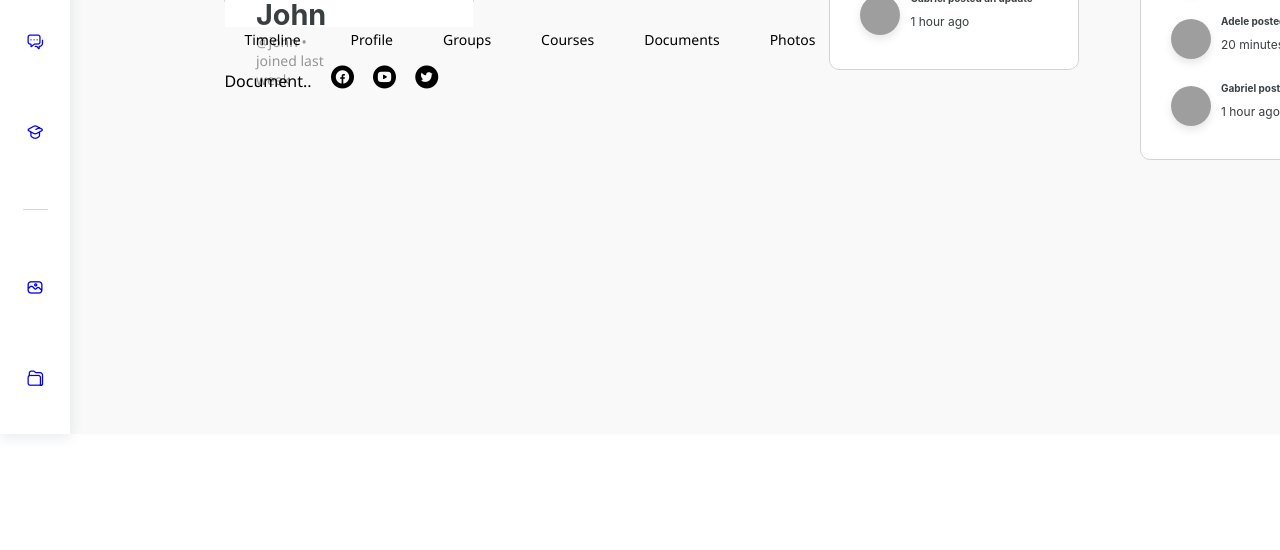
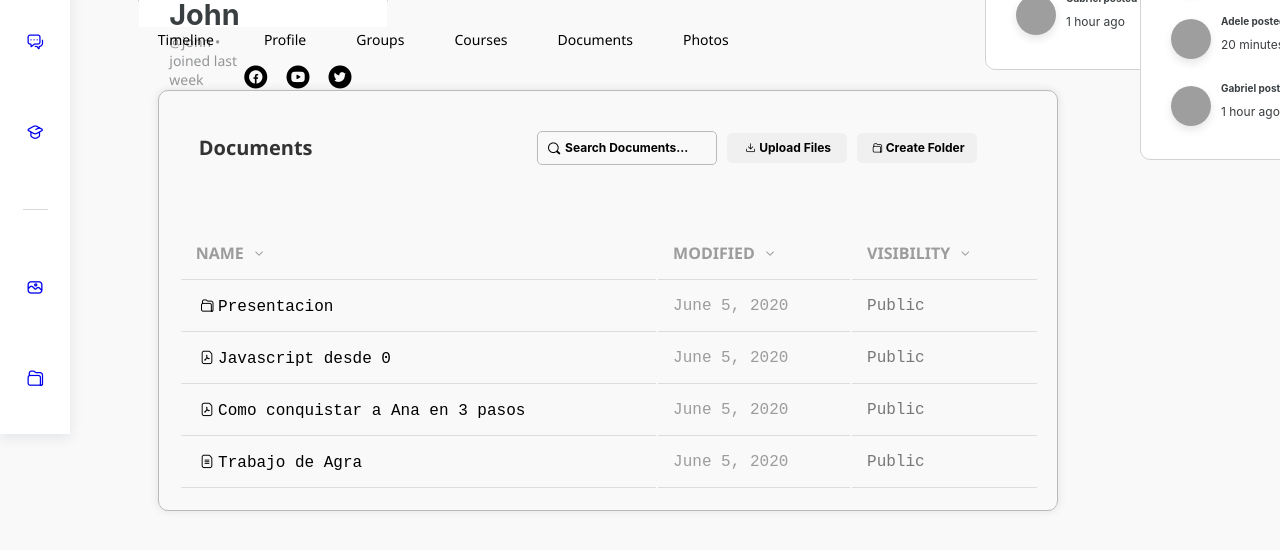
Before and after one commit to JoshuaMendez/ProyectoDisenoInterfaces, a React (Create React App) app: page /documents in a window 1280 px wide. Shown: the part 366-916 px from the top of the page. Before the commit the page ends 800 px from the top, so only its background shows below. Built offline with nearby package versions, Linux system fonts and the light colour scheme; grey boxes are pictures that could not be loaded.

Commit message:
documentos funcional

```diff
--- a/src/pages/documents/documents.css
+++ b/src/pages/documents/documents.css
@@ -31,3 +31,79 @@ body {
     width: 2%;
     background-color: transparent;
 }
+
+.ctr-documents{
+    width: 900px;
+    border-radius: 10px;
+    margin: 20px;
+    box-shadow: 0 0 10px rgba(0, 0, 0, 0.1);
+    transition: 0.5s all;
+    border : 1px solid #bababa;
+    overflow: hidden;
+}
+.ctr-head{
+    display: flex;
+    justify-content: space-between;
+    align-items: center;
+    padding: 20px 40px;
+}
+.search-document{
+    display: flex;
+    width: 180px;
+    align-items: center;
+    padding: 5px 5px;
+    border: 1px solid #bababa;
+    border-radius: 5px;
+}
+.btn-search{
+    background-color: #f0f0f0;
+    border-radius: 5px;
+    width: 120px;
+    height: 30px;
+    display: flex;
+    justify-content: center;
+    align-items: center;
+    padding: 5px 10px;
+    font-size: 12px;
+    cursor: pointer;
+    transition: 0.5s all;
+}
+.header-document-left{
+    display: flex;
+    justify-content: space-between;
+    align-items: center;
+    padding: 20px 40px;
+    gap : 10px;
+
+}
+.tabla-documents{
+    width: 900px;
+    padding : 20px;
+
+    th, td {
+        border-bottom: 1px solid #ddd;
+        padding: 15px;
+        text-align: left;
+
+    }
+    th {
+        color: rgb(156, 156, 156);
+        font-size: 16px;
+    }
+    td {
+        font-family: 'Courier New', Courier, monospace;
+        font-size: 16px;
+    }
+
+    table{
+        width: 100%;
+    }
+}
+.fecha-document{
+    color: rgb(156, 156, 156);
+    font-size: 16px;
+}
+.estado-document{
+    color: rgb(121, 119, 119);
+    font-size: 16px;
+}
--- a/src/pages/documents/documents.jsx
+++ b/src/pages/documents/documents.jsx
@@ -30,8 +30,53 @@ function Document() {
                         <SubProfile />
                     </div>
                     <div className="general-profile-container-document">
-                        Document..
-                    </div>
+                        <div class = "ctr-documents">
+                                <div class ="ctr-head">
+                                    <h3>Documents</h3>
+                                    <div class = "header-document-left">
+                                        <div class="search-document">
+                                            <i class = "bb-icon-search"></i>
+                                            <h4>Search Documents...</h4>
+                                        </div>
+                                        <div class="btn-search">
+                                            <h4><i class = "bb-icon-download bb-icon-l"></i>Upload Files</h4>
+                                        </div>
+                                        <div class="btn-search">
+                                            <h4><i class = "bb-icon-folder-alt bb-icon-l"></i>Create Folder</h4>
+                                        </div>
+                                    </div>
+                                </div>
+                                <div class="tabla-documents">
+                                <table>
+                                    <tr>
+                                        <th>NAME <i class = "bb-icon-angle-down bb-icon-l"></i></th>
+                                        <th>MODIFIED <i class = "bb-icon-angle-down bb-icon-l"></i></th>
+                                        <th>VISIBILITY <i class = "bb-icon-angle-down bb-icon-l"></i></th>
+                                    </tr>
+                                    <tr>
+                                        <td><i class = "bb-icon-folder-alt bb-icon-l"></i>Presentacion</td>
+                                        <td class = "fecha-document">June 5, 2020</td>
+                                        <td class = "estado-document">Public</td>
+                                    </tr>
+                                    <tr>
+                                        <td><i class = "bb-icon-file-pdf bb-icon-l"></i>Javascript desde 0</td>
+                                        <td class = "fecha-document">June 5, 2020</td>
+                                        <td class = "estado-document">Public</td>
+                                    </tr>
+                                    <tr>
+                                        <td><i class = "bb-icon-file-pdf bb-icon-l"></i>Como conquistar a Ana en 3 pasos</td>
+                                        <td class = "fecha-document">June 5, 2020</td>
+                                        <td class = "estado-document">Public</td>
+                                    </tr>
+                                    <tr>
+                                        <td><i class = "bb-icon-file-doc bb-icon-l"></i>Trabajo de Agra</td>
+                                        <td class = "fecha-document">June 5, 2020</td>
+                                        <td class = "estado-document">Public</td>
+                                    </tr>
+                                    </table>
+                                </div>
+                            </div>
+                        </div>
                 </div>
                 <div className="spacer-column-profile-document">
                     {/* Columna vacía para separar las columnas */}
--- a/src/pages/photos/photo.css
+++ b/src/pages/photos/photo.css
@@ -40,7 +40,6 @@ body {
     transition: 0.5s all;
     border : 1px solid #bababa;
     overflow: hidden;
-
 }
 .ctr-head{
     display: flex;
```
